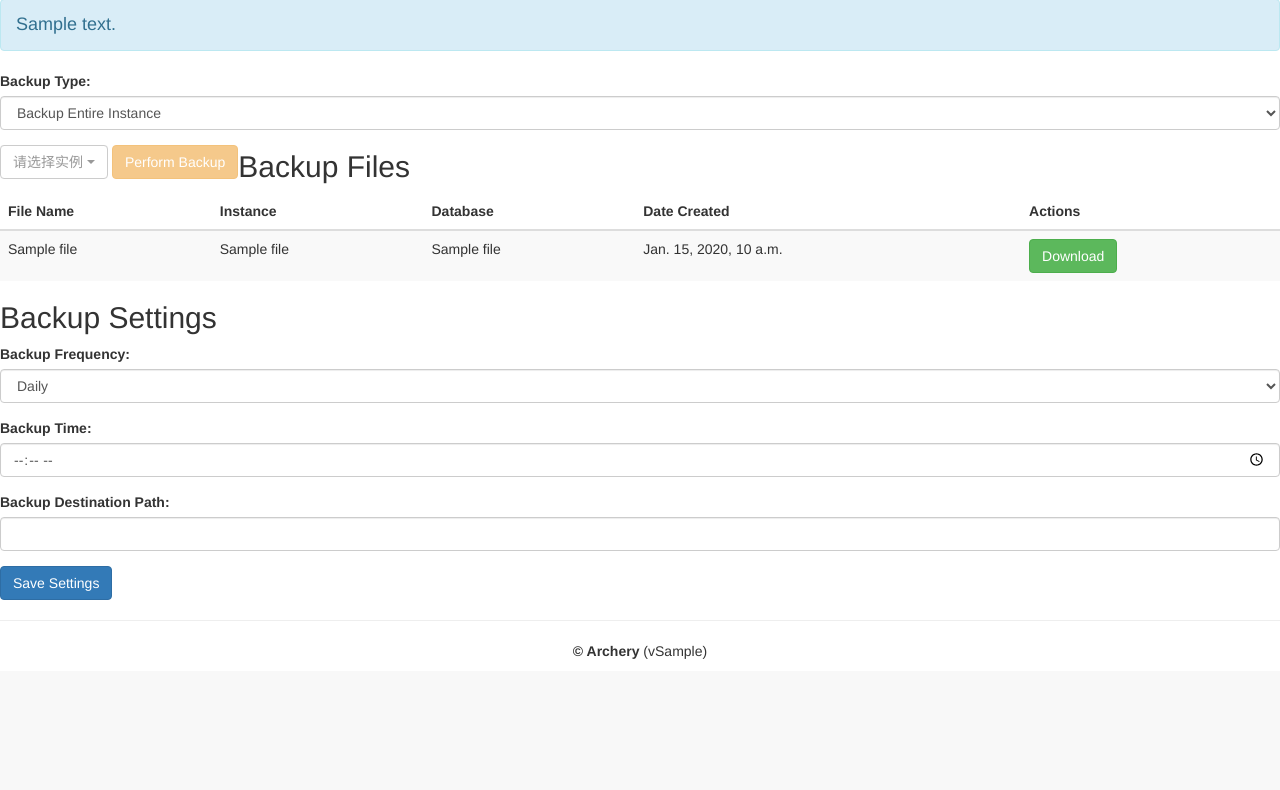
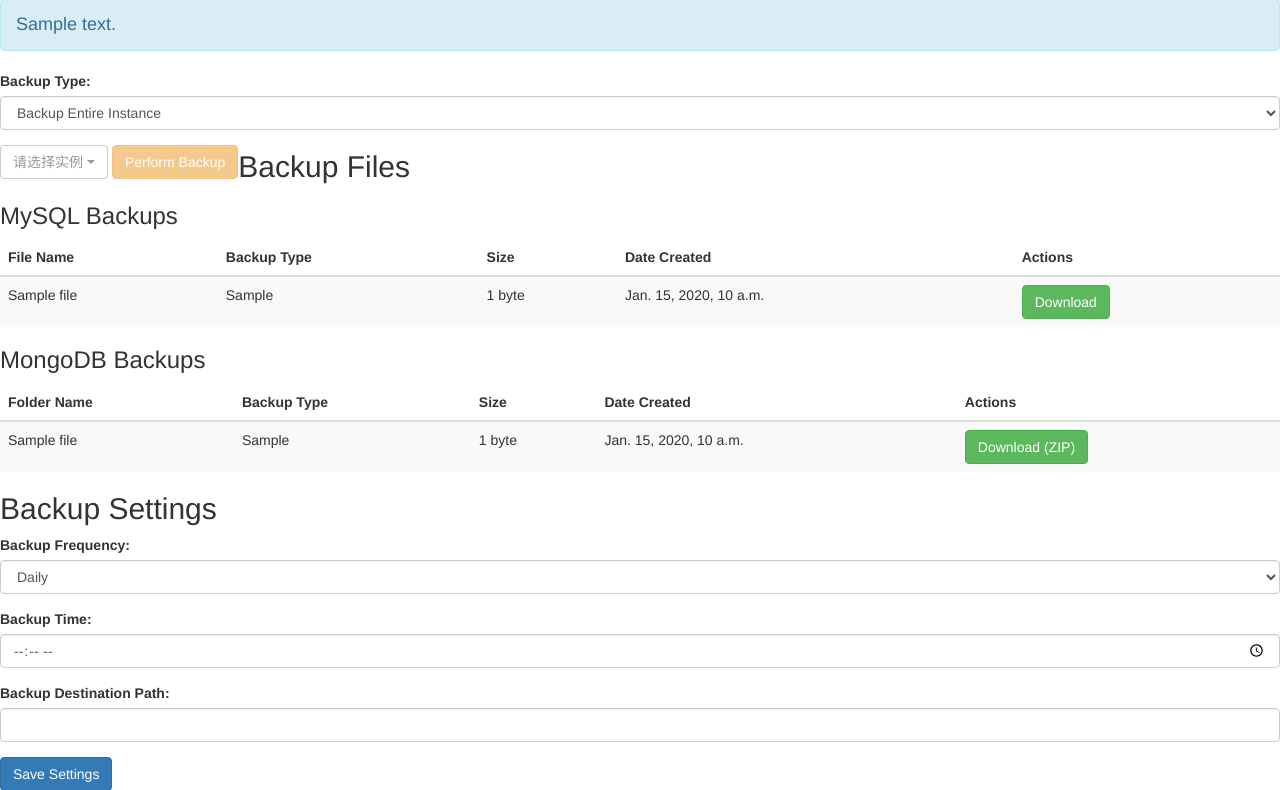
Before and after one commit to chuashihong/Archery-1.11.3, a Django app: template sql/templates/backup.html in a window 1280 px wide. Shown: the part 192-982 px from the top of the page. Before the commit the page ends 851 px from the top, so only its background shows below. Run offline with Django 3.2, Linux system fonts and the light colour scheme; the template is opened without the code that fills it: most values are stand-ins (such as "Sample title", 1, 10 or a date in 2020); some libraries are stand-ins or nearby versions.

Commit message:
Move backup logic to backup_utils

```diff
--- a/sql/templates/backup.html
+++ b/sql/templates/backup.html
@@ -2,6 +2,7 @@
 
 {% block content %}
 <!-- Backup Options Selection -->
+<section class="mt-5">
     <div class="form-group">
         <label for="backup_type">Backup Type:</label>
         <select id="backup_type" class="form-control">
@@ -29,42 +30,75 @@
 
             <div id="table_container" class="form-group ml-2" style="display: none;">
                 <label for="table_name">Select Table</label>
-            <select id="table_name" name="table_name" class="form-control selectpicker" title="Select Table"></select>
+                <select id="table_name" name="table_name" class="form-control selectpicker"
+                    title="Select Table"></select>
             </div>
 
             <button type="button" class="btn btn-warning ml-3" id="backup-btn" disabled>Perform Backup</button>
         </div>
     </div>
-
     <!-- Loading Spinner -->
     <div id="loading-spinner" style="display: none;">
         <div class="spinner-border text-primary" role="status">
             <span class="sr-only">Loading...</span>
         </div>
     </div>
+</section>
 
 <!-- Backup History and Downloads Section -->
 <section class="mt-5">
     <h2>Backup Files</h2>
+
+    <!-- MySQL Backup Files -->
+    <h3>MySQL Backups</h3>
     <table class="table table-striped">
         <thead>
             <tr>
                 <th>File Name</th>
-                <th>Instance</th>
-                <th>Database</th>
+                <th>Backup Type</th>
+                <th>Size</th>
                 <th>Date Created</th>
                 <th>Actions</th>
             </tr>
         </thead>
         <tbody>
-            {% for file in backup_files %}
+            {% for file in backup_files.MySQL %}
             <tr>
                 <td>{{ file.name }}</td>
-                <td>{{ file.instance_name }}</td>
-                <td>{{ file.db_name }}</td>
+                <td>{{ file.backup_type }}</td>
+                <td>{{ file.size|filesizeformat }}</td>
                 <td>{{ file.created_at }}</td>
                 <td><a href="/backup/download/{{ file.name }}" class="btn btn-success">Download</a></td>
             </tr>
+            {% empty %}
+            <tr><td colspan="5">No MySQL backups found.</td></tr>
+            {% endfor %}
+        </tbody>
+    </table>
+
+    <!-- MongoDB Backup Folders -->
+    <h3>MongoDB Backups</h3>
+    <table class="table table-striped">
+        <thead>
+            <tr>
+                <th>Folder Name</th>
+                <th>Backup Type</th>
+                <th>Size</th>
+                <th>Date Created</th>
+                <th>Actions</th>
+            </tr>
+        </thead>
+        <tbody>
+            {% for file in backup_files.MongoDB %}
+            <tr>
+                <td>{{ file.name }}</td>
+                <td>{{ file.backup_type }}</td>
+                <td>{{ file.size|filesizeformat }}</td>
+                <td>{{ file.created_at }}</td>
+                <td><a href="/backup/download/{{ file.name }}" class="btn btn-success">Download (ZIP)</a></td>
+            </tr>
+            {% empty %}
+            <tr><td colspan="5">No MongoDB backups found.</td></tr>
             {% endfor %}
         </tbody>
     </table>
@@ -239,6 +273,7 @@
             });
         });
 
+
     });
 
 
```
Also changed, not shown: sql/backup_utils.py (+97 -18 lines), sql/urls.py (+5 -4 lines), sql/views.py (+1 -62 lines). Lines whose indentation alone changed are shown as unchanged.
